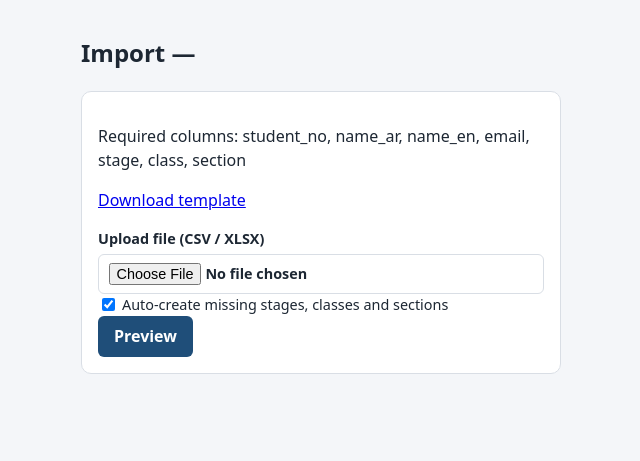
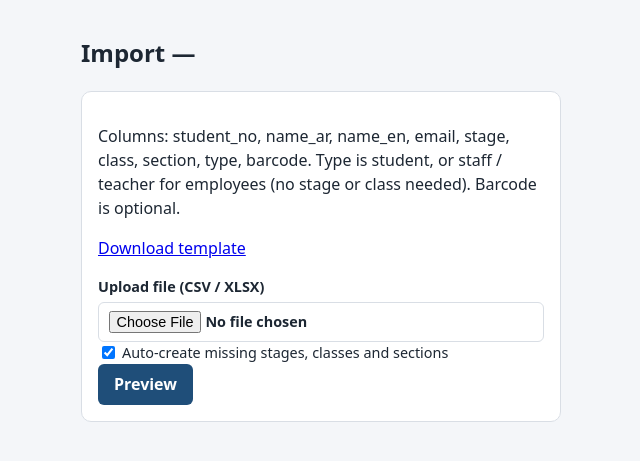
Before and after one commit to baqjo/Library, a Flask app: page /import in a window 1280 px wide. Shown: the part 91-552 px from the top of the page, without its empty margins (25-665 px from the left). Run offline with Flask 3, Linux system fonts and the light colour scheme; the visitor is signed in with stand-in values (Sample User, id 1); data comes from the database, SQL or seed files in the repository; data that the repository does not hold is empty.

Commit message:
Bulk import, staff patrons

```diff
--- a/app/circ.py
+++ b/app/circ.py
@@ -85,7 +85,10 @@ def current_year():
 
 
 def student_is_active(student):
-    """A student may use the portal / place holds only while actively enrolled in the current year."""
+    """Students may use the portal / place holds only while actively enrolled in the current year;
+    staff patrons (teachers, employees) are active until switched off."""
+    if student.patron_type == "staff":
+        return student.active is not False
     y = current_year()
     if not y:
         return False
--- a/app/circulation.py
+++ b/app/circulation.py
@@ -27,7 +27,7 @@ def _patron_payload(s):
                   where=" · ".join(x for x in ((h.copy.shelf if h.copy else ""), (h.copy.location if h.copy else "")) if x))
              for h in holds.active_holds(s.id) if h.status == "ready"]
     return dict(id=s.id, name=s.name(L()), student_no=s.student_no, barcode=s.barcode or "", ready_holds=ready,
-                klass=en.section.label(L()) if en and en.section else "", loans=loans,
+                klass=(tr("staff", L()) if s.patron_type == "staff" else (en.section.label(L()) if en and en.section else "")), loans=loans,
                 fines=round(circ.unpaid_total(s.id), 2))
 
 
--- a/app/routes.py
+++ b/app/routes.py
@@ -3,7 +3,7 @@ from datetime import date, datetime, timedelta
 from flask import (current_app, send_from_directory, Blueprint, render_template, request, redirect, url_for, session,
                    flash, Response, jsonify)
 from flask_login import login_user, logout_user, current_user
-from sqlalchemy import or_
+from sqlalchemy import or_, and_, func
 from . import db
 from .i18n import tr
 from .auth import staff, admin_only
@@ -11,7 +11,10 @@ from .util import L, msg, parse_date
 from werkzeug.security import check_password_hash, generate_password_hash
 from .models import (User, School, AcademicYear, Semester, Stage, SchoolClass, Section,
                      Student, Enrollment, AuditLog)
-from .importer import read_rows, template_csv, COLS
+from .importer import read_rows, template_csv, COLS, is_staff_row
+from .barcode import normalize_scan, is_valid
+from .models import ImportJob, Copy, Loan, Fine, Hold, StudentCredential
+import secrets
 
 bp = Blueprint("main", __name__)
 
@@ -244,6 +247,7 @@ def students():
     stage_id = request.args.get("stage_id", type=int)
     class_id = request.args.get("class_id", type=int)
     section_id = request.args.get("section_id", type=int)
+    ptype = request.args.get("ptype", "")
     q = request.args.get("q", "").strip()
     page = request.args.get("page", 1, type=int)
 
@@ -251,6 +255,10 @@ def students():
              .outerjoin(Enrollment, (Enrollment.student_id == Student.id) & (Enrollment.year_id == yid))
              .outerjoin(Section, Section.id == Enrollment.section_id)
              .outerjoin(SchoolClass, SchoolClass.id == Section.class_id))
+    if ptype == "staff":
+        query = query.filter(Student.patron_type == "staff")
+    elif ptype == "student":
+        query = query.filter(or_(Student.patron_type.is_(None), Student.patron_type != "staff"))
     if stage_id:
         query = query.filter(SchoolClass.stage_id == stage_id)
     if class_id:
@@ -259,11 +267,11 @@ def students():
         query = query.filter(Section.id == section_id)
     if q:
         like = f"%{q}%"
-        query = query.filter(or_(Student.student_no.like(like), Student.name_ar.like(like),
-                                 Student.name_en.like(like), Student.email.like(like)))
+        query = query.filter(or_(*[col.contains(q, autoescape=True) for col in
+                                   (Student.student_no, Student.name_ar, Student.name_en, Student.email)]))
     pag = query.order_by(Student.student_no).paginate(page=page, per_page=PER_PAGE, error_out=False)
     return render_template("students.html", pag=pag, years=years, yid=yid, stage_id=stage_id, class_id=class_id,
-                           section_id=section_id, q=q, stages=Stage.query.order_by(Stage.order).all(),
+                           section_id=section_id, q=q, ptype=ptype, stages=Stage.query.order_by(Stage.order).all(),
                            classes=SchoolClass.query.order_by(SchoolClass.order).all(),
                            year_sections=Section.query.filter_by(year_id=yid).all() if yid else [])
 
@@ -288,10 +296,12 @@ def student_form(sid=None):
             st.name_ar = request.form.get("name_ar", "").strip()
             st.name_en = request.form.get("name_en", "").strip()
             st.email = request.form.get("email", "").strip()
+            st.patron_type = "staff" if request.form.get("patron_type") == "staff" else "student"
+            st.active = request.form.get("active", "1") != "0"
             db.session.add(st)
             db.session.flush()
             sec = request.form.get("section_id", type=int)
-            if y and sec:
+            if y and sec and st.patron_type == "student":
                 e = Enrollment.query.filter_by(student_id=st.id, year_id=y.id).first() or Enrollment(student_id=st.id, year_id=y.id)
                 e.section_id, e.status = sec, "active"
                 db.session.add(e)
@@ -305,6 +315,11 @@ def student_form(sid=None):
 @bp.route("/students/<int:sid>/delete", methods=["POST"])
 @admin_only
 def student_delete(sid):
+    if Loan.query.filter_by(student_id=sid).first() or Fine.query.filter_by(student_id=sid).first() \
+            or Hold.query.filter_by(student_id=sid).first():
+        msg("in_use", "err")  # keep circulation history; switch a staff member off instead
+        return redirect(url_for("main.students"))
+    StudentCredential.query.filter_by(student_id=sid).delete()
     db.session.delete(db.session.get(Student, sid))
     db.session.commit()
     msg("deleted")
@@ -381,6 +396,18 @@ def import_template():
                     headers={"Content-Disposition": "attachment; filename=students_template.csv"})
 
 
+def _barcode_error(code, student_no, seen):
+    """None if `code` may be given to this patron, else a short reason."""
+    if not is_valid(code):
+        return "invalid barcode characters"
+    if code in seen:
+        return "duplicate barcode in file"
+    other = Student.query.filter(func.upper(Student.barcode) == code, Student.student_no != student_no).first()
+    if other or Copy.query.filter(func.upper(Copy.barcode) == code).first():
+        return "barcode already in use"
+    return None
+
+
 @bp.route("/import", methods=["GET", "POST"])
 @admin_only
 def import_students():
@@ -392,15 +419,20 @@ def import_students():
         return redirect(url_for("main.years"))
     auto = bool(request.form.get("auto"))
     confirm = request.form.get("confirm") == "1"
-    if confirm:
-        rows = json.loads(request.form["rows"])
+    job = None
+    if confirm:  # rows were stored on the server at preview time (a 1,200-row form field is too big for the browser round trip)
+        job = ImportJob.query.filter_by(token=request.form.get("job", "")).first()
+        if not job:
+            msg("import_expired", "err")
+            return redirect(url_for("main.import_students"))
+        rows = json.loads(job.payload)
     else:
         f = request.files.get("file")
         if not f or not f.filename:
             msg("required", "err")
             return redirect(url_for("main.import_students"))
         rows = read_rows(f)
-    ok, errs, seen = [], [], set()
+    ok, errs, seen, seen_codes = [], [], set(), set()
     for i, r in enumerate(rows, start=2):
         no = r.get("student_no", "")
         if not no:
@@ -410,6 +442,17 @@ def import_students():
             errs.append((i, "duplicate in file"))
             continue
         seen.add(no)
+        code = normalize_scan(r.get("barcode", ""))
+        if code:
+            berr = _barcode_error(code, no, seen_codes)
+            if berr:
+                errs.append((i, berr))
+                continue
+            seen_codes.add(code)
+            r["barcode"] = code
+        if is_staff_row(r):  # staff patrons need no stage / class / section
+            ok.append(r)
+            continue
         sec, err = _resolve_section(r, year, auto)
         if err:
             errs.append((i, err))
@@ -417,21 +460,33 @@ def import_students():
             ok.append(r)
     if not confirm:
         db.session.rollback()  # preview only: discard auto-created rows
-        return render_template("import_preview.html", ok=ok, errs=errs, auto=auto, rows_json=json.dumps(ok))
+        ImportJob.query.filter(ImportJob.created_at < datetime.utcnow() - timedelta(hours=2)).delete()
+        job = ImportJob(token=secrets.token_urlsafe(24), payload=json.dumps(ok))
+        db.session.add(job)
+        db.session.commit()
+        return render_template("import_preview.html", ok=ok, errs=errs, auto=auto, job=job.token)
     created = 0
     for r in ok:
-        sec, _ = _resolve_section(r, year, auto)
         st = Student.query.filter_by(student_no=r["student_no"]).first() or Student(student_no=r["student_no"])
         st.name_ar = r.get("name_ar", st.name_ar or "")
         st.name_en = r.get("name_en", st.name_en or "")
         st.email = r.get("email", st.email or "")
+        if r.get("barcode"):
+            st.barcode = r["barcode"]
+        staff_row = is_staff_row(r)
+        st.patron_type = "staff" if staff_row else "student"
+        if staff_row:
+            st.active = True
         db.session.add(st)
         db.session.flush()
-        e = Enrollment.query.filter_by(student_id=st.id, year_id=year.id).first() or Enrollment(student_id=st.id, year_id=year.id)
-        e.section_id, e.status = sec.id, "active"
-        db.session.add(e)
+        if not staff_row:
+            sec, _ = _resolve_section(r, year, auto)
+            e = Enrollment.query.filter_by(student_id=st.id, year_id=year.id).first() or Enrollment(student_id=st.id, year_id=year.id)
+            e.section_id, e.status = sec.id, "active"
+            db.session.add(e)
         created += 1
-    log("import", f"{created} students", {})
+    log("import", f"{created} patrons", {})
+    db.session.delete(job)
     db.session.commit()
     msg("imported_n", n=created)
     return redirect(url_for("main.students"))
--- a/app/templates/barcodes.html
+++ b/app/templates/barcodes.html
@@ -25,5 +25,5 @@
 </td></tr>
 {% else %}<tr><td colspan="5">{{ t('no_data') }}</td></tr>{% endfor %}
 </table></div>
-<p><a href="{{ url_for('barcodes.student_cards') }}">{{ t('student_cards') }}</a></p>
+<p><a href="{{ url_for('barcodes.student_cards') }}">{{ t('student_cards') }}</a> · <a href="{{ url_for('barcodes.student_cards', staff=1) }}">{{ t('staff_cards') }}</a></p>
 {% endblock %}
--- a/app/templates/import_preview.html
+++ b/app/templates/import_preview.html
@@ -5,11 +5,11 @@
 <div class="card stat"><span>{{ t('rows_err') }}</span><b>{{ errs|length }}</b></div></div>
 {% if errs %}<div class="card"><table><tr><th>{{ t('row') }}</th><th>{{ t('error') }}</th></tr>{% for i, e in errs %}<tr><td>{{ i }}</td><td>{{ e }}</td></tr>{% endfor %}</table></div>{% endif %}
 {% if ok %}
-<div class="card tablewrap"><table><tr><th>{{ t('student_no') }}</th><th>{{ t('name_ar') }}</th><th>{{ t('name_en') }}</th><th>{{ t('stage') }}</th><th>{{ t('class') }}</th><th>{{ t('section') }}</th></tr>
-{% for r in ok[:50] %}<tr><td>{{ r.student_no }}</td><td>{{ r.name_ar }}</td><td>{{ r.name_en }}</td><td>{{ r.stage }}</td><td>{{ r.class }}</td><td>{{ r.section }}</td></tr>{% endfor %}</table></div>
+<div class="card tablewrap"><table><tr><th>{{ t('student_no') }}</th><th>{{ t('name_ar') }}</th><th>{{ t('name_en') }}</th><th>{{ t('stage') }}</th><th>{{ t('class') }}</th><th>{{ t('section') }}</th><th>{{ t('patron_type') }}</th><th>{{ t('barcode') }}</th></tr>
+{% for r in ok[:50] %}<tr><td>{{ r.student_no }}</td><td>{{ r.name_ar }}</td><td>{{ r.name_en }}</td><td>{{ r.stage }}</td><td>{{ r.class }}</td><td>{{ r.section }}</td><td>{{ r.type }}</td><td dir="ltr">{{ r.barcode }}</td></tr>{% endfor %}</table></div>
 <form method="post" enctype="multipart/form-data">
   <input type="hidden" name="confirm" value="1">
-  <input type="hidden" name="rows" value='{{ rows_json|e }}'>
+  <input type="hidden" name="job" value="{{ job }}">
   {% if auto %}<input type="hidden" name="auto" value="1">{% endif %}
   <button class="btn">{{ t('confirm_import') }}</button> <a class="btn ghost" href="{{ url_for('main.import_students') }}">{{ t('cancel') }}</a>
 </form>
--- a/app/templates/pins.html
+++ b/app/templates/pins.html
@@ -3,7 +3,7 @@
 <h2>{{ t('pins') }}</h2>
 <p>{{ t('pins_hint') }}</p>
 <form method="post" class="card row">
-  <label>{{ t('section') }}<select name="section_id"><option value="">{{ t('all') }}</option>{% for s in sections %}<option value="{{ s.id }}">{{ s.label(lang) }}</option>{% endfor %}</select></label>
+  <label>{{ t('section') }}<select name="section_id"><option value="">{{ t('everyone') }}</option><option value="staff">{{ t('staff_only') }}</option>{% for s in sections %}<option value="{{ s.id }}">{{ s.label(lang) }}</option>{% endfor %}</select></label>
   <label class="check"><input type="checkbox" name="regenerate" value="1"> {{ t('regenerate_existing') }}</label>
   <button class="btn">{{ t('generate') }}</button>
 </form>
--- a/app/templates/student_form.html
+++ b/app/templates/student_form.html
@@ -6,6 +6,8 @@
   <label>{{ t('name_ar') }}<input name="name_ar" value="{{ st.name_ar if st }}" dir="rtl"></label>
   <label>{{ t('name_en') }}<input name="name_en" value="{{ st.name_en if st }}" dir="ltr"></label>
   <label>{{ t('email') }}<input name="email" type="email" value="{{ st.email if st }}" dir="ltr"></label>
+  <label>{{ t('patron_type') }}<select name="patron_type" id="ptype"><option value="student" {{ 'selected' if not st or st.patron_type != 'staff' }}>{{ t('type_student') }}</option><option value="staff" {{ 'selected' if st and st.patron_type == 'staff' }}>{{ t('type_staff') }}</option></select></label>
+  <label>{{ t('active_f') }}<select name="active"><option value="1">{{ t('active') }}</option><option value="0" {{ 'selected' if st and st.active is sameas false }}>{{ t('inactive') }}</option></select></label>
   <label>{{ t('section') }}<select name="section_id"><option value="">—</option>
    {% for s in secs %}<option value="{{ s.id }}" {{ 'selected' if en and en.section_id==s.id }}>{{ s.label(lang) }}</option>{% endfor %}</select></label>
   <div class="row"><button class="btn">{{ t('save') }}</button><a class="btn ghost" href="{{ url_for('main.students') }}">{{ t('cancel') }}</a></div>
```
Also changed, not shown: app/barcodes.py (+11 -6 lines), app/i18n.py (+15 -2 lines), app/importer.py (+8 -2 lines), app/models.py (+10 -0 lines), app/portal.py (+14 -8 lines), app/reports.py (+8 -5 lines), app/stats.py (+6 -4 lines), app/templates/students.html (+4 -3 lines), README.md.
